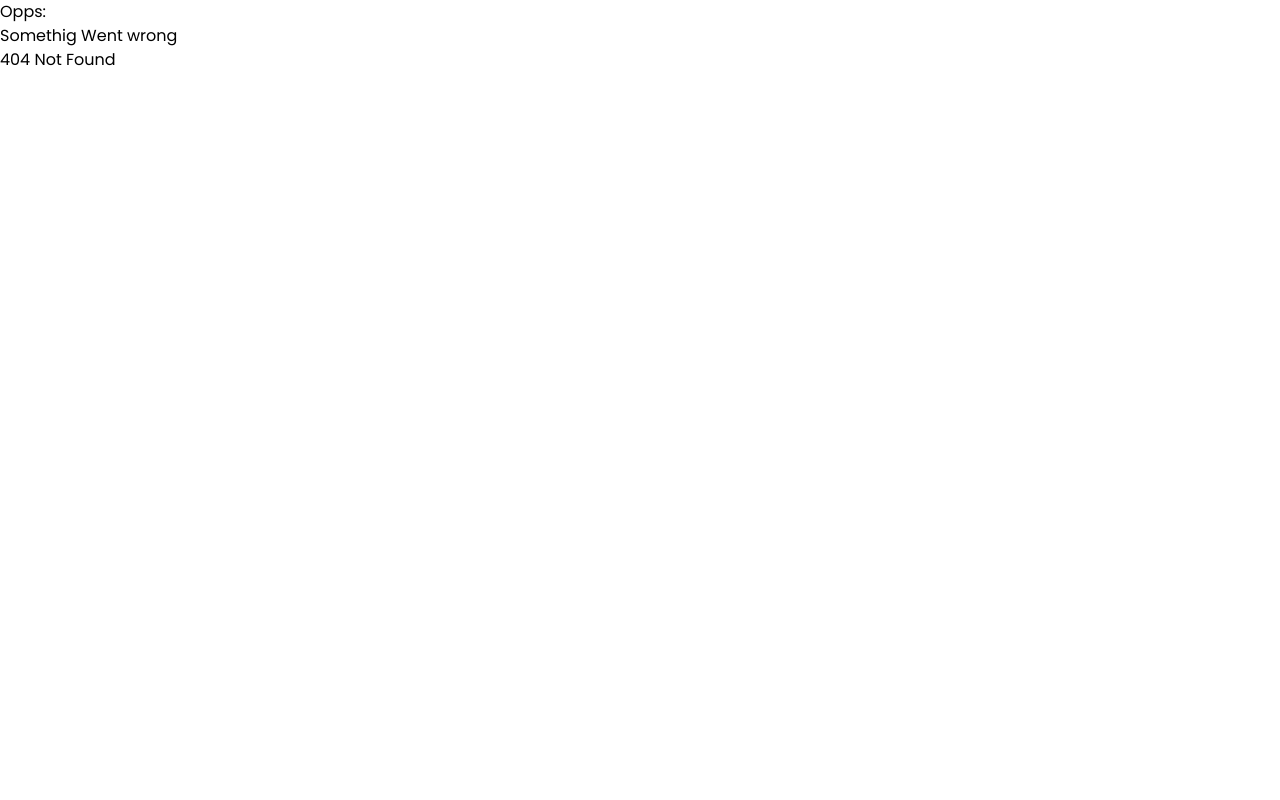
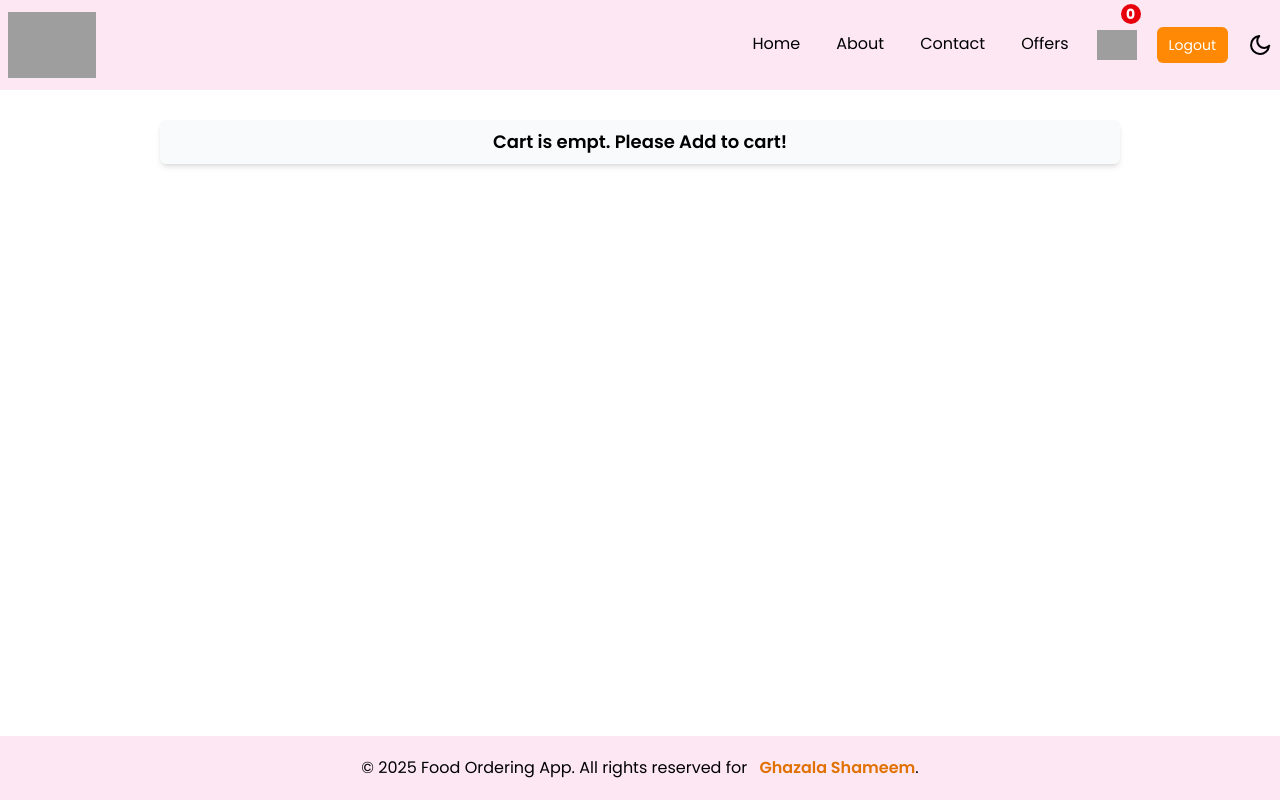
Before and after one commit to GHAZAL3365/ReactConcepts, a React (Vite) app: page /cart in a window 1280 px wide. Before the commit this address had no page. Built offline with nearby package versions, Linux system fonts and the light colour scheme; grey boxes are pictures that could not be loaded.

Commit message:
create cart functionality

```diff
--- a/src/App.js
+++ b/src/App.js
@@ -14,46 +14,53 @@ import Contact from "./pages/Contact";
 import RestaurantMenuList from "./pages/RestaurantMenuList";
 
 import ThemeContext from "./utills/Context/ThemeContext";
+import CartContext from "./utills/Context/CartContext";
+import Cart from "./pages/Cart";
 
 const App = () => {
+  const [theme, setTheme] = useState("light");
+  const [cartItems, setCartItems] = useState([]);
 
-  const [theme, setTheme] = useState("light");
+  const addToCart = (item) => {
+    setCartItems((prevItems) => [...prevItems, item]);
+  };
 
   const toggleTheme = () => {
     setTheme((prevTheme) => (prevTheme === "light" ? "dark" : "light"));
-
   };
 
+  const removeItemFromCart = (itemId) => {
+    const removedItems = cartItems.filter(
+      (item) => item?.card?.info?.id !== itemId
+    );
+
+    setCartItems(removedItems);
+  };
+
+  const clearCart  = () => {
+    setCartItems([]);
+  }
+
   useEffect(() => {
-    if(theme === "dark") {
+    if (theme === "dark") {
       document.documentElement.classList.add("dark");
-
-
+    } else {
+      document.documentElement.classList.remove("dark");
     }
-    else {
-      document.documentElement.classList.remove("dark")
-
-    }
-  }, [theme])
-
+  }, [theme]);
 
   return (
     <ThemeContext.Provider value={{ theme, toggleTheme }}>
-
-     <div className="dark:bg-gray-900 dark:text-white">
-
+      <CartContext.Provider
+        value={{ cartItems, addToCart, removeItemFromCart, clearCart }}
+      >
+        <div className="bg-white dark:bg-gray-900 dark:text-white">
           <Header />
-      {/* <h1 className="title">Food Items  List</h1> */}
-
-      <div className="px-4 ">
-        {" "}
           <Outlet />
-      </div>
           <Footer />
         </div>
-
+      </CartContext.Provider>
     </ThemeContext.Provider>
-
   );
 };
 const root = ReactDOM.createRoot(document.getElementById("root"));
@@ -75,6 +82,10 @@ const appRoutes = createBrowserRouter([
         element: <Contact />,
       },
       {
+        path: "/cart",
+        element: <Cart />,
+      },
+      {
         path: "/restaurant-menu/:resId",
         element: <RestaurantMenuList />,
       },
--- a/src/components/Header.js
+++ b/src/components/Header.js
@@ -4,6 +4,7 @@ import { Link } from "react-router-dom";
 
 
 import ThemeContext from "../utills/Context/ThemeContext";
+import CartContext from "../utills/Context/CartContext";
 
 
 
@@ -12,6 +13,8 @@ const Header = () => {
 
 
   const {theme, toggleTheme} = useContext(ThemeContext);
+  const {cartItems} = useContext(CartContext);
+
 
 
 
@@ -65,8 +68,10 @@ const MoonIcon = ({ size = 24, color = "black" }) => (
           <li className="p-2  border-b-2 border-b-transparent  hover:border-b-2 hover:border-amber-500">
             <Link to="/offers">Offers</Link>
           </li>
-          <li className="w-10 hover:scale-105 hover:cursor-pointer transition">
+          <li className="w-10 hover:scale-105 hover:cursor-pointer transition relative">
+           <Link to="/cart">
             <img src={CART_ICON_URL} />
+            <div className="w-5 h-5 rounded-full bg-red-600 absolute bottom-9 left-6 flex items-center justify-center"><span className="text-white font-bold text-sm">{cartItems.length}</span></div></Link>
           </li>
 
           <button
--- a/src/components/MenuCard.js
+++ b/src/components/MenuCard.js
@@ -1,26 +1,38 @@
 import { FOOD_ITEM_API } from "../utills/constants";
-import { useState } from "react";
+import { useState, useContext } from "react";
+import CartContext from "../utills/Context/CartContext";
 
 const MenuCard = ({ menu, showMenu, setShowIndex }) => {
+  const { title, itemCards } = menu.card.card;
 
 
-  const { title, itemCards } = menu.card.card;
+
+  const {cartItems, addToCart} = useContext(CartContext);
+  console.log("cartItems seeing in MenuCard", cartItems);
 
   const handleToggle = () => {
     setShowIndex();
+  };
 
+  const handleCartItmes = (item) => {
+   addToCart(item);
   };
+
 
 
   return (
     <div className="w-full px-4 py-2 shadow-md mb-4 bg-gray-50 rounded-md dark:bg-gray-800 dark:text-white">
-
       {/* header */}
-      <div className="flex justify-between mb-2 hover:cursor-pointer " onClick={handleToggle}>
+      <div
+        className="flex justify-between mb-2 hover:cursor-pointer "
+        onClick={handleToggle}
+      >
         <p className="font-bold text-lg">
           {title} ({itemCards.length})
         </p>
-        <button className="cursor-pointer hover:scale-105">{showMenu ? " 🔽" : "🔼"}</button>
+        <button className="cursor-pointer hover:scale-105">
+          {showMenu ? " 🔽" : "🔼"}
+        </button>
       </div>
 
       {/* body of the accodian */}
@@ -37,8 +49,8 @@ const MenuCard = ({ menu, showMenu, setShowIndex }) => {
               </h2>
               <h3 className="font-semibold">
                 ₹
-                {(menu?.card?.info?.defaultPrice) / 100 ||
-                  (menu?.card?.info?.price) / 100}
+                {menu?.card?.info?.defaultPrice / 100 ||
+                  menu?.card?.info?.price / 100}
               </h3>
               <h3 className="font-semibold">
                 {menu?.card?.info?.ratings.aggregatedRating.rating
@@ -58,7 +70,12 @@ const MenuCard = ({ menu, showMenu, setShowIndex }) => {
               ) : (
                 "no image preview"
               )}
-              <button className="absolute bottom-0 left-10 z-5 bg-white text-green-700 px-5 py-1.5 hover:bg-gray-50 cursor-pointer rounded-md shadow-md font-semibold">ADD</button>
+              <button
+                className="absolute bottom-0 left-10 z-5 bg-white text-green-700 px-5 py-1.5 hover:bg-gray-50 cursor-pointer rounded-md shadow-md font-semibold"
+                onClick={() => handleCartItmes(menu)}
+              >
+                ADD
+              </button>
             </div>
           </div>
         ))}
--- a/src/index.css
+++ b/src/index.css
@@ -1,13 +1,10 @@
 @import url('https://fonts.googleapis.com/css2?family=Poppins:ital,wght@0,100;0,200;0,300;0,400;0,500;0,600;0,700;0,800;0,900;1,100;1,200;1,300;1,400;1,500;1,600;1,700;1,800;1,900&display=swap');
 
 @import "tailwindcss";
-
-
 @custom-variant dark (&:where(.dark, .dark *));
 
 
 * {
     box-sizing: border-box;
-
     font-family: "Poppins", sans-serif;
 }
--- /dev/null
+++ b/src/pages/Cart.js
@@ -0,0 +1,67 @@
+import React, { useContext } from "react";
+import CartContext from "../utills/Context/CartContext";
+
+import { FOOD_ITEM_API } from "../utills/constants";
+
+const Cart = () => {
+  const { cartItems, removeItemFromCart, clearCart } = useContext(CartContext);
+  return (
+    <div className=" max-w-9/12 w-full mx-auto px-4 py-2   shadow-md mb-20 bg-gray-50 rounded-md dark:bg-gray-800 dark:text-white ">
+      {cartItems.length === 0 && (
+        <div className="text-center">
+          <h1 className="font-semibold text-lg ">
+            Cart is empt. Please Add to cart!
+          </h1>
+        </div>
+      )}
+      {cartItems.map((menu) => {
+        console.log(menu?.card?.info?.id)
+        return (
+          <div
+            key={menu?.card?.id}
+            className=" h-55 p-4  relative flex justify-between items-center  mb-5 border-b-[1.5px] border-gray-200 shadow-blue-50  "
+          >
+            <div className="w-3xl pl-4 py-5">
+              <h2 className="font-semibold text-lg ">
+                {menu?.card?.info?.name || ""}
+              </h2>
+              <h3 className="font-semibold">
+                ₹
+                {menu?.card?.info?.defaultPrice / 100 ||
+                  menu?.card?.info?.price / 100}
+              </h3>
+              <h3 className="font-semibold">
+                {menu?.card?.info?.ratings.aggregatedRating.rating
+                  ? menu?.card?.info?.ratings.aggregatedRating.rating
+                  : "No rating"}{" "}
+              </h3>
+              <p className="text-sm mt-2 w-2xl wrap-break-word">
+                {menu?.card?.info?.description || "No description available"}
+              </p>
+            </div>
+            <div className="">
+              {menu?.card?.info?.imageId ? (
+                <img
+                  src={FOOD_ITEM_API + menu?.card?.info?.imageId}
+                  className="w-40 h-40 object-cover  rounded-md shadow-md"
+                />
+              ) : (
+                "no image preview"
+              )}
+            </div>
+
+            <button className="absolute right-2 -top-1 font-semibold cursor-pointer hover:scale-105 transition" onClick={() => {removeItemFromCart(menu?.card?.info?.id)}}>
+              X
+            </button>
+          </div>
+        );
+      })}
+
+     {cartItems.length ?   <div className="w-full flex items-center justify-between">
+        <button type="button" onClick={clearCart} className="bg-amber-500 rounded-md px-4 py-2 text-white mx-auto cursor-pointer">Clear Cart</button>
+      </div>: ""}
+    </div>
+  );
+};
+
+export default Cart;
--- a/src/pages/RestaurantMenuList.js
+++ b/src/pages/RestaurantMenuList.js
@@ -112,7 +112,7 @@ const RestaurantMenuList = () => {
 
       {menuList.map((menu, index) => (
         <MenuCard
-          key={menu.title}
+          key={menu?.card?.card?.info?.id}
           menu={menu}
           showMenu={index === showIndex ? true : false}
           setShowIndex={() => setShowIndex(index)}
--- /dev/null
+++ b/src/utills/Context/CartContext.js
@@ -0,0 +1,12 @@
+import { createContext } from "react";
+
+const CartContext = createContext({
+  cartItems: [],
+    addItemToCart: () => {},
+    clearCart: () => {},
+})
+
+
+
+
+  export default CartContext;
```
Lines whose indentation alone changed are shown as unchanged.
